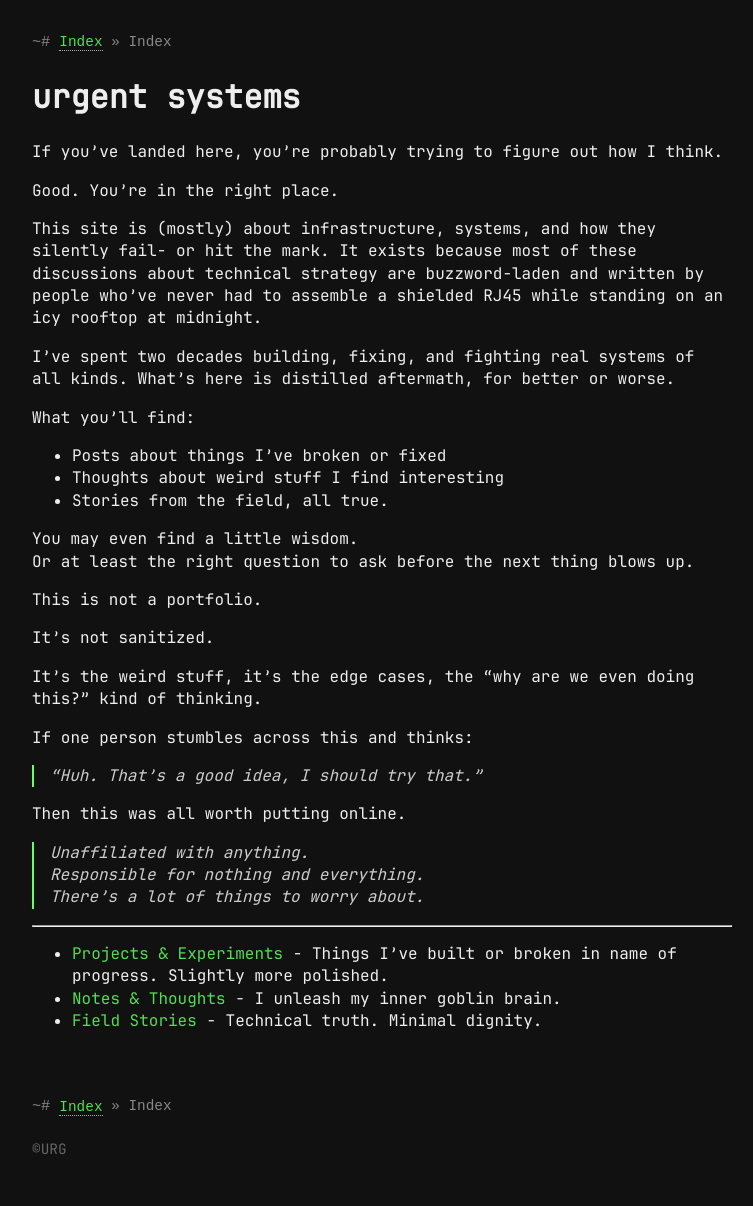
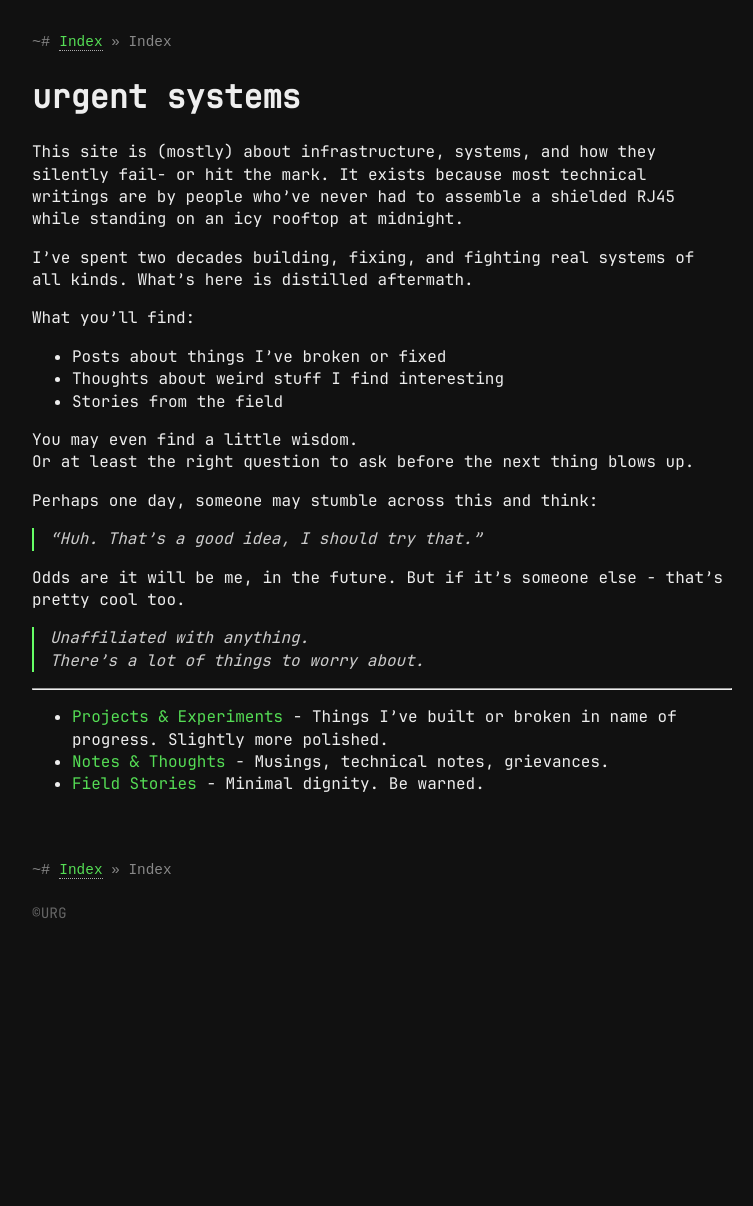
Before and after one commit to urgdog/urg.systems, a Jekyll site: the page built from index.md, in a window 1280 px wide. Shown: the whole page, without its empty margins (258-1011 px from the left). Built offline with Jekyll 4.4.1, drawn with Linux system fonts in a browser that asks for light colours; after the commit the page ends 969 px from its top, so only the background shows below that.

Commit message:
verbiage tweaks

```diff
--- a/index.md
+++ b/index.md
@@ -4,44 +4,32 @@ layout: default
 ---
 # urgent systems
 
-If you've landed here, you're probably trying to figure out how I think.
-
-Good. You're in the right place.
-
 This site is (mostly) about infrastructure, systems, and how they silently fail-
-or hit the mark. It exists because most of these discussions about technical
-strategy are buzzword-laden and written by people who've never had
+or hit the mark. It exists because most technical writings are by people who've never had
 to assemble a shielded RJ45 while standing on an icy rooftop at midnight.
 
 I've spent two decades building, fixing, and fighting real systems of all kinds.
-What's here is distilled aftermath, for better or worse.
+What's here is distilled aftermath.
 
 What you'll find:
 - Posts about things I’ve broken or fixed
 - Thoughts about weird stuff I find interesting
-- Stories from the field, all true.
+- Stories from the field
 
 You may even find a little wisdom.
 Or at least the right question to ask before the next thing blows up.
 
-This is not a portfolio.
-
-It's not sanitized.
-
-It's the weird stuff, it's the edge cases, the "why are we even doing this?"
- kind of thinking.
-
-If one person stumbles across this and thinks:
+Perhaps one day, someone may stumble across this and think:
 
 > "Huh. That's a good idea, I should try that."
 
-Then this was all worth putting online.
+Odds are it will be me, in the future. But if it's someone else -  that's
+pretty cool too.
 
 > Unaffiliated with anything.
-> Responsible for nothing and everything.
 > There’s a lot of things to worry about.
 
 ---
 - [Projects & Experiments](/projects/) - Things I've built or broken in name of progress. Slightly more polished.
-- [Notes & Thoughts](/notes/) - I unleash my inner goblin brain.
-- [Field Stories](/stories/) - Technical truth. Minimal dignity.
+- [Notes & Thoughts](/notes/) - Musings, technical notes, grievances.
+- [Field Stories](/stories/) - Minimal dignity. Be warned.
```
